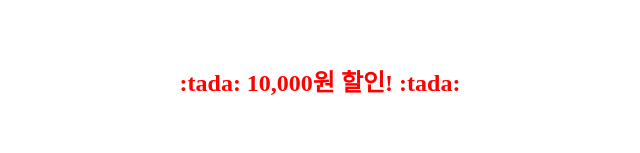
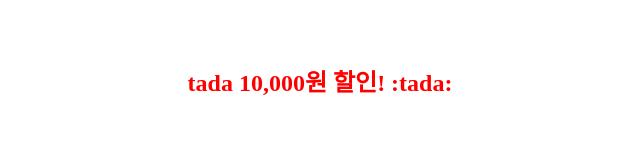
Before and after one commit to hossoscience/my-coupon-app, a plain HTML site: page index.html in a window 1280 px wide. Shown: the part 182-335 px from the top of the page, without its empty margins (320-960 px from the left). Drawn offline with Linux system fonts and the light colour scheme.

Commit message:
Update index.html

```diff
--- a/index.html
+++ b/index.html
@@ -5,7 +5,7 @@
 </head>
 <body style="text-align: center; margin-top: 100px;">
     <h1>:motor_scooter: 배달 앱 선착순 쿠폰</h1>
-    <h2 style="color: red;">:tada: 10,000원 할인! :tada:</h2>
+    <h2 style="color: red;">tada 10,000원 할인! :tada:</h2>
     <p>지금 바로 다운로드하세요!</p>
 </body>
 </html>
```
